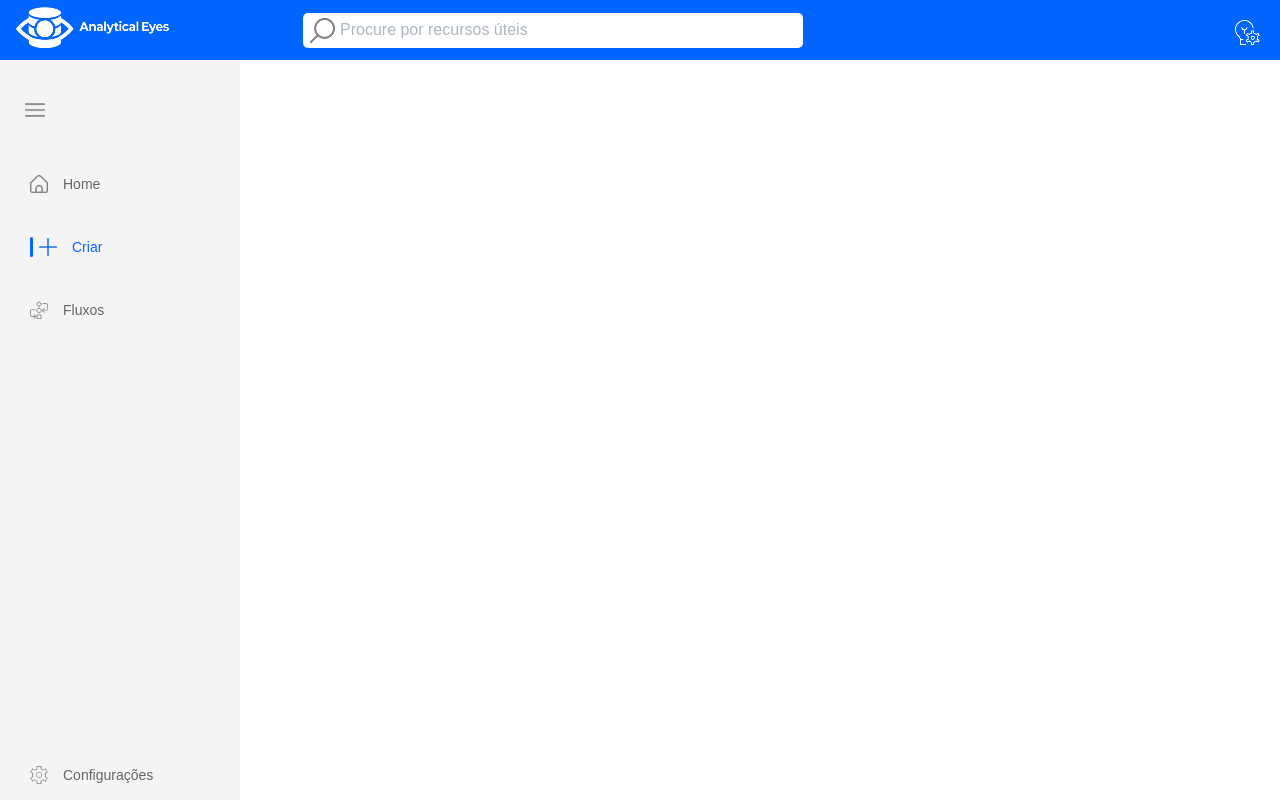
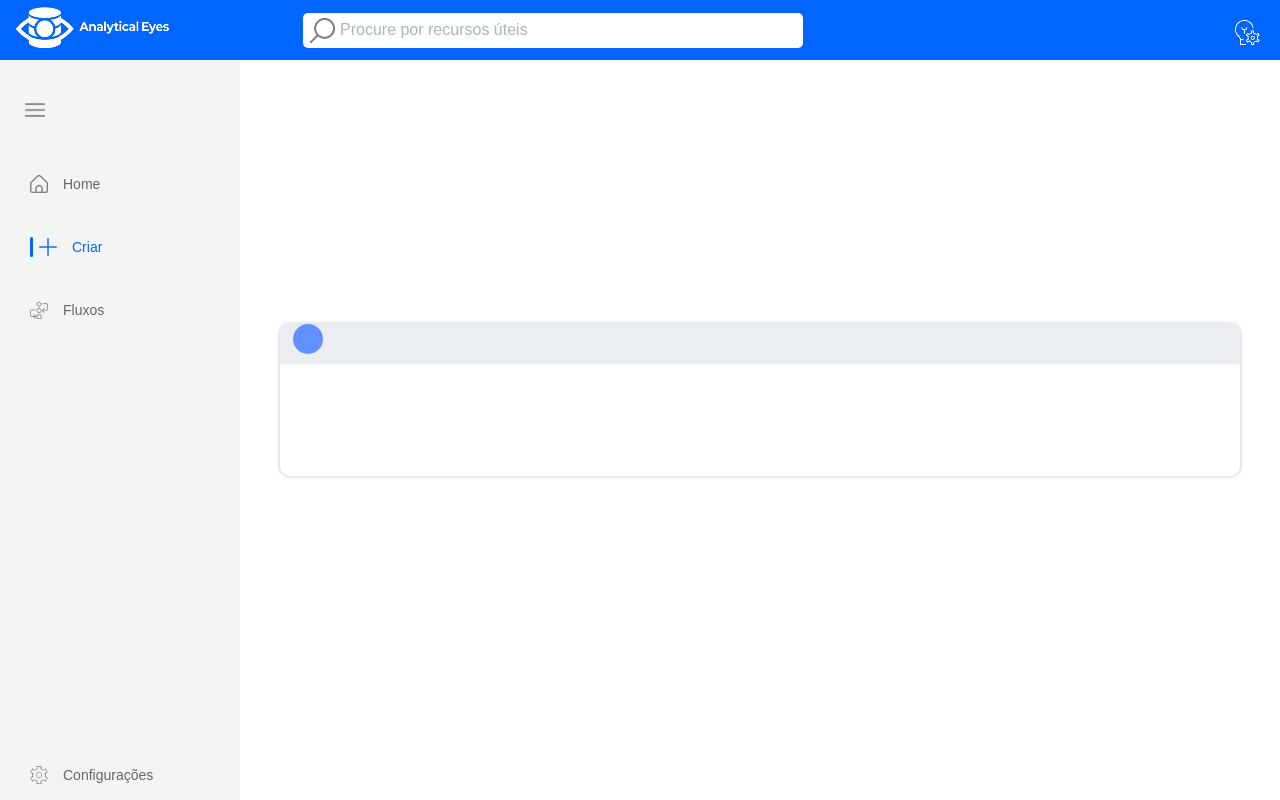
Before and after one commit to GabsSoS/Analytic-Eyes, a React app in the folder etl-manager/frontend/: page /criar in a window 1280 px wide. Built offline with nearby package versions, Linux system fonts and the light colour scheme; the HTML template or start-up script is replaced by a standard one.

Commit message:
Tela de criação
Inicio da tela de criação da pipeline

```diff
--- /dev/null
+++ b/etl-manager/frontend/src/pages/Criar/Fluxos.css
@@ -0,0 +1,36 @@
+.container {
+  display: flex;
+  flex-direction: column;
+  align-items: center;
+  justify-content: center;
+  height: 100vh;
+}
+
+.etapa1 {
+  display: flex;
+  flex-direction: column;
+  width: 75vw;
+  height: 19vh;
+  background-color: #ffffff;
+  border-radius: 10px;
+  box-shadow: 0px 0px 4px rgba(0, 0, 0, 0.25);
+}
+
+.cabecalho {
+  display: flex;
+  width: 75vw;
+  height: 5vh;
+  border-top-left-radius: 10px;
+  border-top-right-radius: 10px;
+  background-color: #EAEDF2;
+}
+
+.circulo {
+  display: flex;
+  width: 30px;
+  height: 30px;
+  border-radius: 100%;
+  background-color: #EAEDF2;
+  margin-left: 1vw;
+  background-color: #6191FF;
+}
--- a/etl-manager/frontend/src/pages/Criar/Fluxos.jsx
+++ b/etl-manager/frontend/src/pages/Criar/Fluxos.jsx
@@ -1,9 +1,16 @@
+import "./Fluxos.css";
 
 function Criar() {
   return (
-    <div>
-      <h1>Criar</h1>
-    </div>
+    <div className="container">
+      <div className="etapa1">
+        <div className="cabecalho">
+          <div className="circulo"></div>
+        </div>
+      </div>
+
+    </div >
+
   );
 }
 
--- a/etl-manager/frontend/src/pages/Login/Login.css
+++ b/etl-manager/frontend/src/pages/Login/Login.css
@@ -166,6 +166,7 @@ img {
   border: none;
   border-radius: 100px;
   font-family: "Inria Sans", sans-serif;
+  outline: none;
   font-weight: bold;
   cursor: pointer;
   transition: background-color 0.3s ease;
--- a/etl-manager/frontend/src/pages/Login/Login.jsx
+++ b/etl-manager/frontend/src/pages/Login/Login.jsx
@@ -38,7 +38,7 @@ function Login() {
       // Salva o token
       localStorage.setItem('token', res.data.token);
       // Redireciona para home
-      navigate('/');
+      navigate('/home');
     } catch (err) {
       console.error("Erro no login:", err);
       setError(err.response?.data?.error || "Erro ao fazer login. Verifique suas credenciais.");
```
